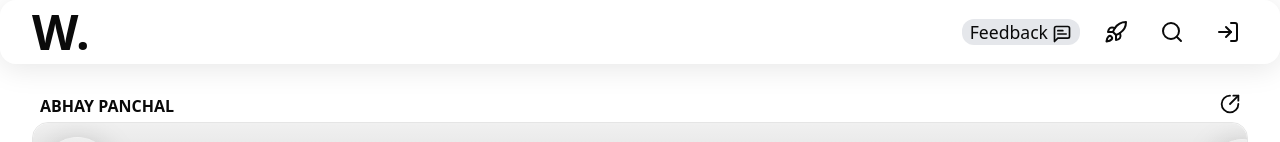
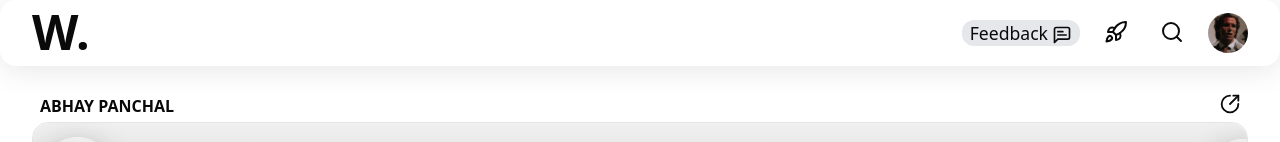
Before and after one commit to 9xVibee/wistezzFrontend, a React (Vite) app: page / in a window 1280 px wide. Shown: the top 142 px of the page. Built offline with nearby package versions, Linux system fonts and the light colour scheme; a web font is replaced by a local one.

Commit message:
feat: Reuseable tooltip component added

```diff
--- a/src/App.tsx
+++ b/src/App.tsx
@@ -6,6 +6,7 @@ import SearchPage from "./pages/SearchPage";
 import SubmitWebsite from "./pages/SubmitWebsite";
 import Login from "./pages/Auth/Login";
 import SignUp from "./pages/Auth/SignUp";
+import WebsiteDetails from "./pages/WebsiteDetails";
 
 const appRouter = createBrowserRouter([
   {
@@ -34,5 +35,9 @@ const appRouter = createBrowserRouter([
     path: "/signup",
     element: <SignUp />,
   },
+  {
+    path: "/website/:id",
+    element: <WebsiteDetails />,
+  },
 ]);
 export default appRouter;
--- a/src/components/Navbar.tsx
+++ b/src/components/Navbar.tsx
@@ -5,22 +5,16 @@ import profileImg from "./../assets/batman.jpg";
 
 import { Link } from "react-router-dom";
 
-import {
-  Tooltip,
-  TooltipContent,
-  TooltipProvider,
-  TooltipTrigger,
-} from "@/components/ui/tooltip";
-
 import { useEffect, useState } from "react";
 import DropDownItem from "./DropDownItem";
 import { DropDownData } from "@/utils/data";
 import FeedBackForm from "./FeedBackForm";
+import ToolTip from "./reusable-comp/ToolTip";
 
 const Navbar = () => {
   const [isOpen, setIsOpen] = useState(false);
   const [isFeedBackFormOpen, setIsFeedBackFormOpen] = useState(false);
-  const [user, setUser] = useState(false);
+  const [user] = useState(true);
 
   useEffect(() => {
     const handleCloseDropDownMenu = () => setIsOpen(false);
@@ -49,32 +43,18 @@ const Navbar = () => {
         </p>
 
         {/* Submit Website */}
-        <TooltipProvider>
-          <Tooltip delayDuration={1}>
-            <TooltipTrigger>
         <Link to={"/submit-website"}>
-                <p className="hover:bg-gray-200 cursor-pointer py-2 px-2 rounded-full transition-colors duration-300">
+          <ToolTip label="Submit Website">
             <Rocket />
-                </p>
+          </ToolTip>
         </Link>
-            </TooltipTrigger>
-            <TooltipContent>Submit Website</TooltipContent>
-          </Tooltip>
-        </TooltipProvider>
 
         {/* Search */}
-        <TooltipProvider>
-          <Tooltip delayDuration={1}>
-            <TooltipTrigger>
         <Link to={"/search"}>
-                <p className="hover:bg-gray-200 cursor-pointer py-2 px-2 rounded-full transition-colors duration-300">
+          <ToolTip label="Search">
             <Search />
-                </p>
+          </ToolTip>
         </Link>
-            </TooltipTrigger>
-            <TooltipContent>Search</TooltipContent>
-          </Tooltip>
-        </TooltipProvider>
 
         {/* Profile */}
         {user ? (
@@ -91,18 +71,11 @@ const Navbar = () => {
             />
           </div>
         ) : (
-          <TooltipProvider>
-            <Tooltip delayDuration={1}>
-              <TooltipTrigger>
           <Link to={"/login"}>
-                  <p className="hover:bg-gray-200 cursor-pointer py-2 px-2 rounded-full transition-colors duration-300">
+            <ToolTip label="Login">
               <LogIn />
-                  </p>
+            </ToolTip>
           </Link>
-              </TooltipTrigger>
-              <TooltipContent>Login</TooltipContent>
-            </Tooltip>
-          </TooltipProvider>
         )}
 
         {/* DropDown */}
--- /dev/null
+++ b/src/components/reusable-comp/ToolTip.tsx
@@ -0,0 +1,28 @@
+import {
+  Tooltip,
+  TooltipContent,
+  TooltipProvider,
+  TooltipTrigger,
+} from "../ui/tooltip";
+
+interface ToolTipProps {
+  children: React.ReactNode;
+  label: string;
+}
+
+const ToolTip = ({ children, label }: ToolTipProps) => {
+  return (
+    <TooltipProvider>
+      <Tooltip delayDuration={1}>
+        <TooltipTrigger>
+          <p className="hover:bg-gray-200 cursor-pointer py-2 px-2 rounded-full transition-colors duration-300 mt-1">
+            {children}
+          </p>
+        </TooltipTrigger>
+        <TooltipContent>{label}</TooltipContent>
+      </Tooltip>
+    </TooltipProvider>
+  );
+};
+
+export default ToolTip;
--- a/src/index.css
+++ b/src/index.css
@@ -51,7 +51,7 @@
 
 
 .glassMorphisom {
-  background: rgba(255, 255, 255, 0.29);
+  background: rgba(255, 255, 255, 0.39);
   border-radius: 16px;
   box-shadow: 0 4px 30px rgba(0, 0, 0, 0.1);
   backdrop-filter: blur(5px);
--- a/src/pages/Home.tsx
+++ b/src/pages/Home.tsx
@@ -4,7 +4,7 @@ import WebsiteOfTheDay from "@/components/WebsiteOfTheDay";
 const Home = () => {
   window.document.title = "W | Sitezz | Home";
   return (
-    <div className="w-full flex flex-col gap-8 h-fit py-10">
+    <div className="w-full flex flex-col gap-20 h-fit py-10">
       <WebsiteOfTheDay />
       <MostLikedSites />
     </div>
--- /dev/null
+++ b/src/pages/WebsiteDetails.tsx
@@ -0,0 +1,7 @@
+import { MoveLeft } from "lucide-react";
+
+const WebsiteDetails = () => {
+  return <div className="w-full relative"></div>;
+};
+
+export default WebsiteDetails;
```
Lines whose indentation alone changed are shown as unchanged.
